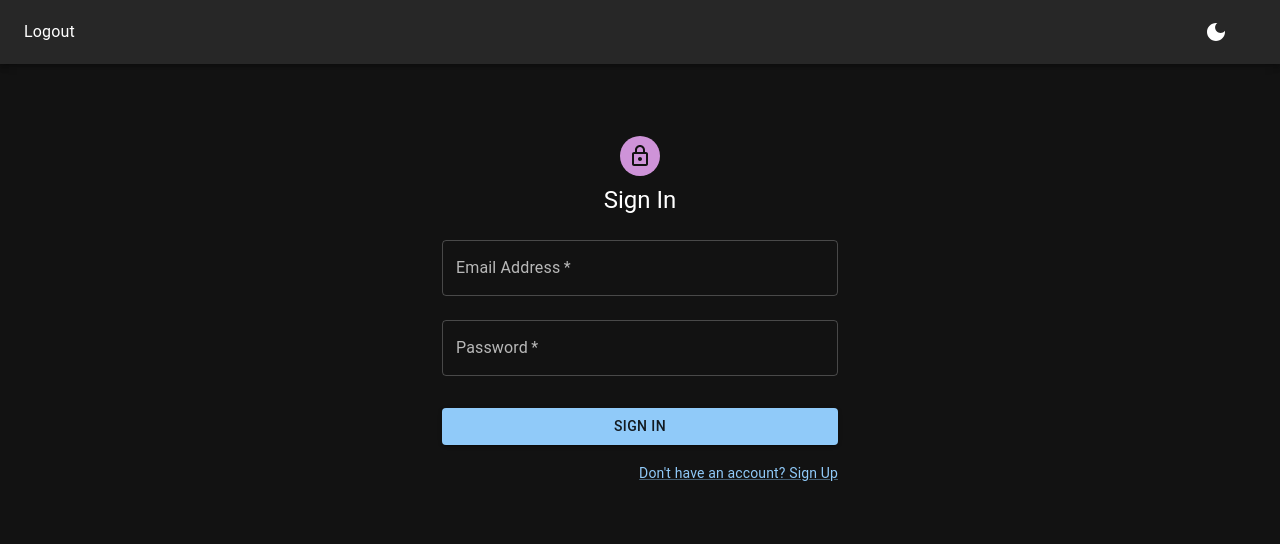
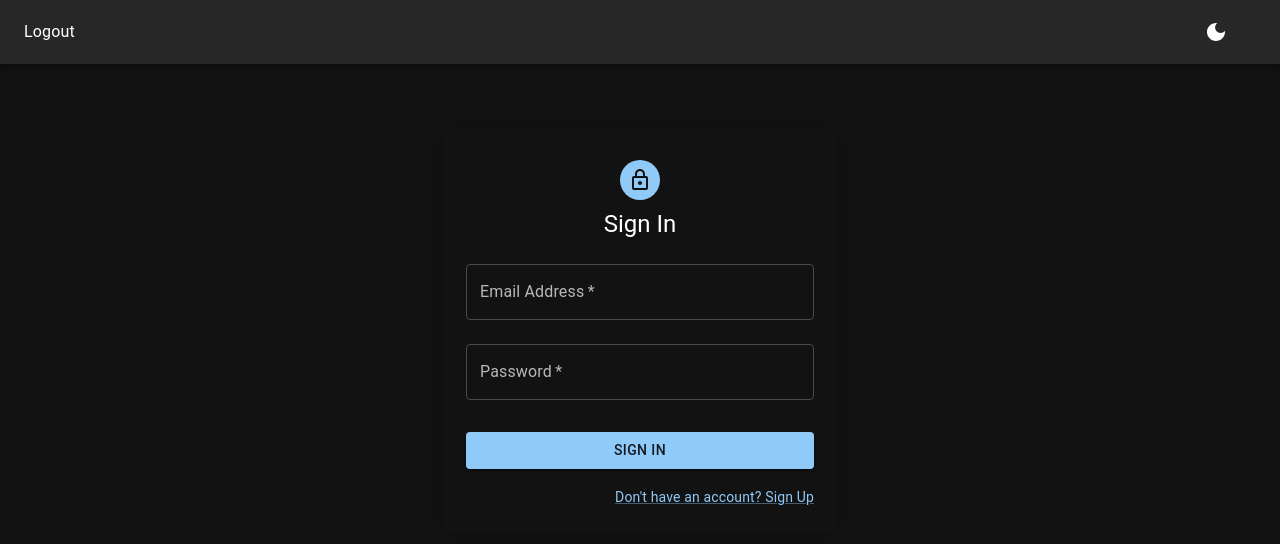
Before and after one commit to Gratschew/passwordmanager, a React (Create React App) app in the folder frontend/: page / in a window 1280 px wide. Shown: the top 544 px of the page. Built offline with nearby package versions, Linux system fonts and the light colour scheme.

Commit message:
color change

```diff
--- a/frontend/src/App.js
+++ b/frontend/src/App.js
@@ -15,6 +15,11 @@ const darkTheme = createTheme({
 const lightTheme = createTheme({
   palette: {
     mode: "light",
+    primary: {
+      //main: "#058fab",
+      //main: "#0a6304",
+      main: "#7b77f7",
+    },
   },
 });
 
--- a/frontend/src/components/Appbar.js
+++ b/frontend/src/components/Appbar.js
@@ -11,7 +11,7 @@ import { IconButton } from "@mui/material";
 export default function ButtonAppBar({ colorMode, changeColorMode }) {
   return (
     <Box sx={{ flexGrow: 1 }}>
-      <AppBar position="static" color={"error"}>
+      <AppBar position="static">
         <Toolbar>
           <Typography>Logout</Typography>
           <Typography
--- a/frontend/src/components/LogIn.js
+++ b/frontend/src/components/LogIn.js
@@ -1,7 +1,5 @@
-import * as React from "react";
-
+/*import * as React from "react";
 import { useState } from "react";
-
 import Avatar from "@mui/material/Avatar";
 import Button from "@mui/material/Button";
 import TextField from "@mui/material/TextField";
@@ -25,7 +23,89 @@ const LogIn = ({ setIsLoginHandler }) => {
           alignItems: "center",
         }}
       >
-        <Avatar sx={{ m: 1, bgcolor: "secondary.main" }}>
+        <Avatar sx={{ m: 1, bgcolor: "primary.main" }}>
+          <LockOutlinedIcon />
+        </Avatar>
+        <Typography component="h1" variant="h5">
+          Sign In
+        </Typography>
+        <Box noValidate sx={{ mt: 1 }}>
+          <TextField
+            margin="normal"
+            required
+            fullWidth
+            id="email"
+            label="Email Address"
+            name="email"
+          />
+          <TextField
+            margin="normal"
+            required
+            fullWidth
+            name="password"
+            label="Password"
+            type="password"
+            id="password"
+            autoComplete="current-password"
+          />
+
+          <Button fullWidth variant="contained" sx={{ mt: 3, mb: 2 }}>
+            Sign In
+          </Button>
+          <Grid container>
+            <Grid item xs>
+              <Link href="#" variant="body2"></Link>
+            </Grid>
+            <Grid item>
+              <Link
+                component="button"
+                variant="body2"
+                onClick={() => {
+                  setIsLoginHandler(false);
+                }}
+              >
+                {"Don't have an account? Sign Up"}
+              </Link>
+            </Grid>
+          </Grid>
+        </Box>
+      </Box>
+    </Container>
+  );
+};
+
+export default LogIn;*/
+import * as React from "react";
+import { useState } from "react";
+import Avatar from "@mui/material/Avatar";
+import Button from "@mui/material/Button";
+import TextField from "@mui/material/TextField";
+import FormControlLabel from "@mui/material/FormControlLabel";
+import Checkbox from "@mui/material/Checkbox";
+import Link from "@mui/material/Link";
+import Grid from "@mui/material/Grid";
+import Box from "@mui/material/Box";
+import LockOutlinedIcon from "@mui/icons-material/LockOutlined";
+import Typography from "@mui/material/Typography";
+import Container from "@mui/material/Container";
+
+const LogIn = ({ setIsLoginHandler }) => {
+  return (
+    <Container component="main" maxWidth="xs">
+      <Box
+        sx={{
+          marginTop: 8,
+
+          display: "flex",
+          flexDirection: "column",
+          alignItems: "center",
+          border: "0px solid #ccc",
+          boxShadow: "0px 2px 20px rgba(0, 0, 0, 0.2)",
+          borderRadius: "10px",
+          padding: "24px",
+        }}
+      >
+        <Avatar sx={{ m: 1, bgcolor: "primary.main" }}>
           <LockOutlinedIcon />
         </Avatar>
         <Typography component="h1" variant="h5">
--- a/frontend/src/components/SignUp.js
+++ b/frontend/src/components/SignUp.js
@@ -79,9 +79,16 @@ const SignUp = ({ setIsLoginHandler }) => {
             display: "flex",
             flexDirection: "column",
             alignItems: "center",
+            display: "flex",
+            flexDirection: "column",
+            alignItems: "center",
+            border: "0px solid #ccc",
+            boxShadow: "0px 2px 20px rgba(0, 0, 0, 0.2)",
+            borderRadius: "10px",
+            padding: "24px",
           }}
         >
-          <Avatar sx={{ m: 1, bgcolor: "secondary.main" }}>
+          <Avatar sx={{ m: 1, bgcolor: "primary.main" }}>
             <LockOutlinedIcon />
           </Avatar>
           <Typography component="h1" variant="h5">
```
